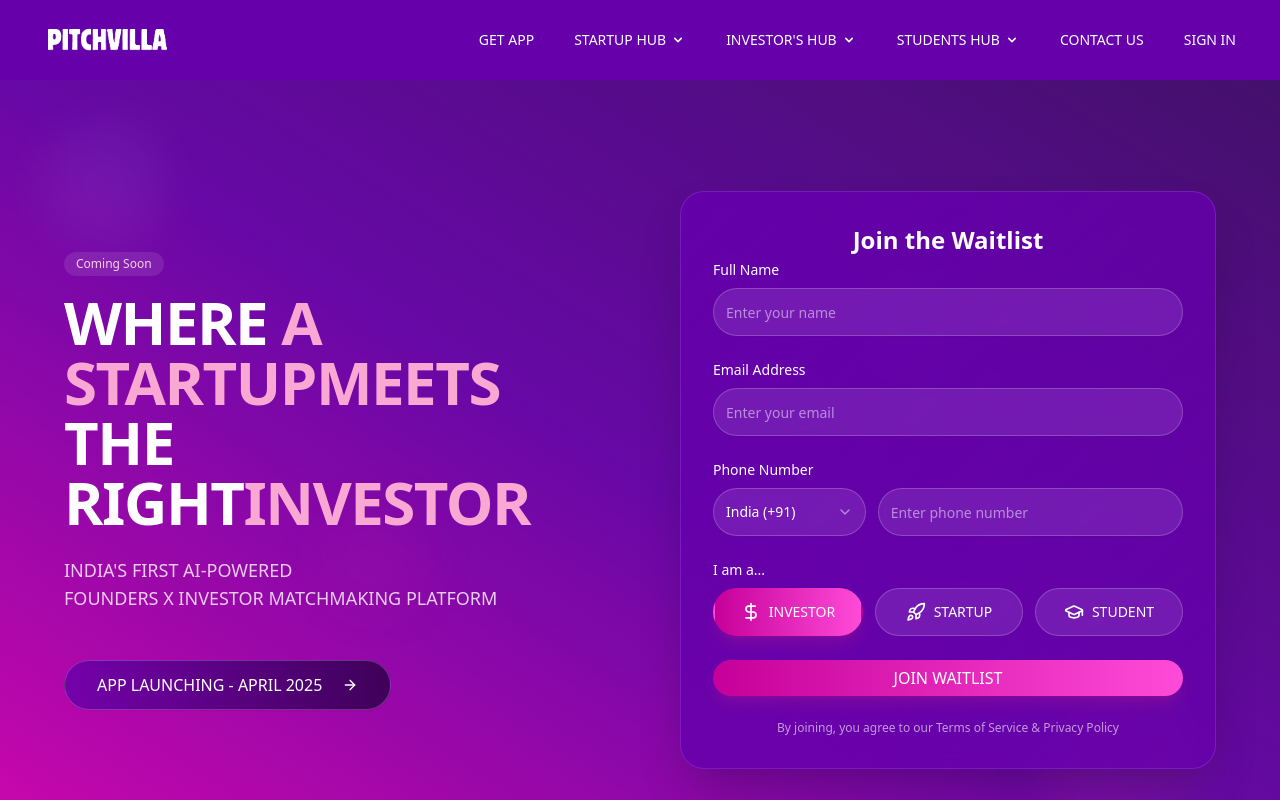
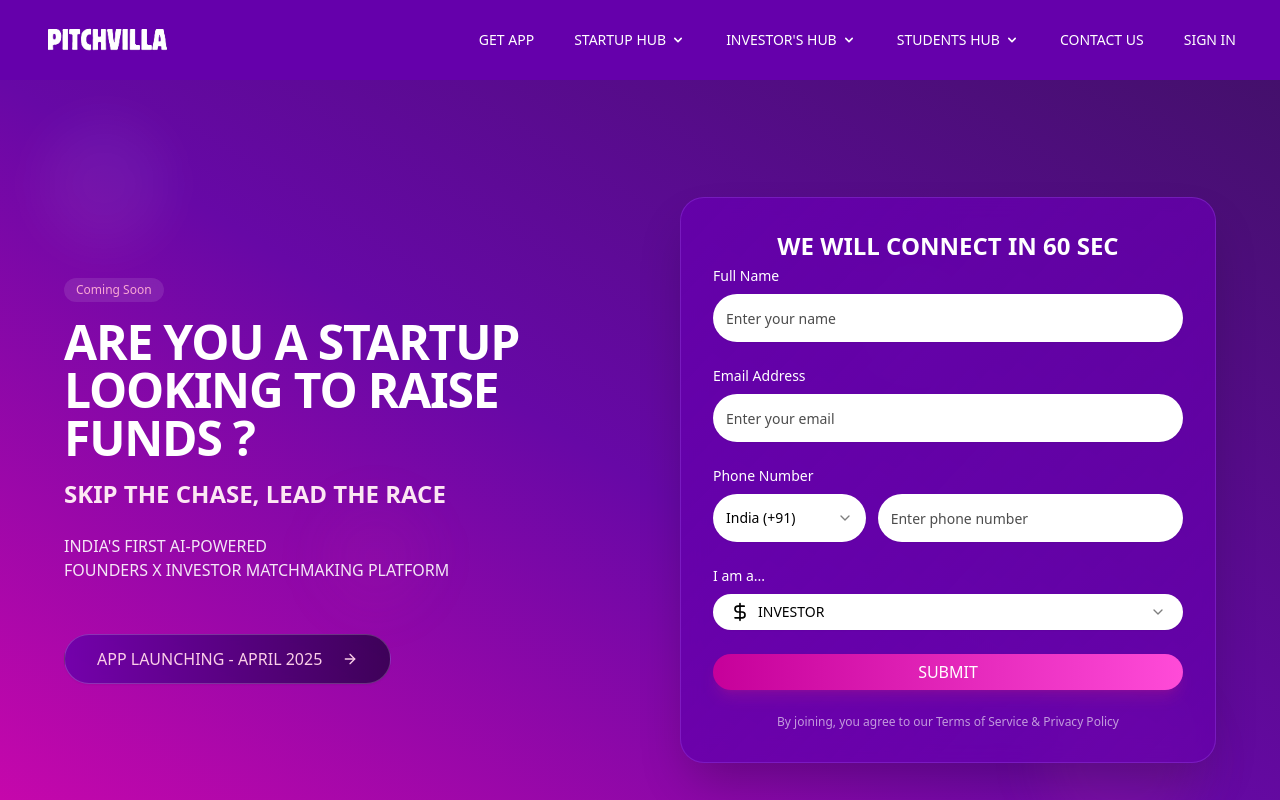
Before and after one commit to darshit890/pitchvilla-landing-page, a Next.js app: page / in a window 1280 px wide. Shown: the top 800 px of the page. Built offline with nearby package versions, Linux system fonts and the light colour scheme.

Commit message:
Update Hero.tsx

```diff
--- a/src/components/Hero.tsx
+++ b/src/components/Hero.tsx
@@ -106,29 +106,34 @@ export default function Hero() {
       <div className="container mx-auto max-w-6xl z-10">
         <div className="grid grid-cols-1 md:grid-cols-2 gap-8 md:gap-12 lg:gap-20 items-center">
           {/* Left Column - Mobile Optimized Heading */}
-          <div className="space-y-6 md:space-y-8 text-center md:text-left">
+          <div className="space-y-6 md:space-y-7 text-center md:text-left">
             <div className="mt-6 md:mt-0">
-              <div className="inline-block px-3 py-1 bg-white/10 backdrop-blur-sm rounded-full text-pink-200 text-xs font-medium mb-3 md:mb-4">
+              <div className="inline-block px-3 py-1 bg-white/10 backdrop-blur-sm rounded-full text-pink-300 text-xs font-medium mb-4">
                 Coming Soon
               </div>
-              <h1 className="text-3xl sm:text-4xl md:text-5xl lg:text-6xl text-white font-bold leading-tight tracking-tight">
-                WHERE <span className="text-pink-300">A STARTUP</span>
-                <br className="hidden xs:block" />
-                <span className="text-pink-300">MEETS</span> THE RIGHT
-                <br className="hidden xs:block" />
-                <span className="text-pink-300">INVESTOR</span>
+              <h1 className="text-3xl sm:text-4xl md:text-5xl lg:text-5xl text-white font-bold leading-tight tracking-tight mb-4">
+                ARE YOU A STARTUP
+                <br />
+                LOOKING TO RAISE FUNDS&nbsp;?
               </h1>
-              <p className="mt-4 md:mt-6 text-sm sm:text-base md:text-lg text-white/80 leading-relaxed font-light">
+              <p className="text-base sm:text-lg md:text-2xl text-pink-100 leading-relaxed font-semibold mb-6">
+                SKIP THE CHASE,&nbsp;
+                <br className="sm:hidden" />
+                 LEAD THE RACE
+              </p>
+              <p className="text-sm sm:text-base text-white/90 leading-relaxed font-light">
                 INDIA&apos;S FIRST AI-POWERED
-                <br className="hidden sm:block" />
-                FOUNDERS X INVESTOR MATCHMAKING PLATFORM
+                <br/>
+                FOUNDERS X INVESTOR&nbsp;
+                <br className="sm:hidden" />
+                MATCHMAKING PLATFORM
               </p>
             </div>
 
             <div>
               <Button
                 variant="outline"
-                className="mt-2 md:mt-4 bg-gradient-to-r from-[#6500AB]/80 to-[#290045]/80 backdrop-blur-sm text-white border border-white/20 hover:border-white/40 hover:from-[#6500AB] hover:to-[#290045] hover:text-white rounded-full px-6 py-5 md:px-8 md:py-6 text-sm sm:text-base group transition-all duration-300"
+                className="mt-4 md:mt-6 bg-gradient-to-r from-[#6500AB]/80 to-[#290045]/80 backdrop-blur-sm text-pink-200 border border-white/20 hover:border-white/40 hover:from-[#6500AB] hover:to-[#290045] hover:text-white rounded-full px-6 py-5 md:px-8 md:py-6 text-sm sm:text-base group transition-all duration-300"
               >
                 <span className="font-medium">APP LAUNCHING - APRIL 2025</span>
                 <ArrowRight className="ml-2 md:ml-3 h-4 w-4 md:h-5 md:w-5 group-hover:translate-x-2 transition-transform duration-300" />
@@ -138,7 +143,7 @@ export default function Hero() {
 
           {/* Right Column - Form Card */}
           <div className="bg-gradient-to-br from-[#6500AB]/90 to-[#6500AB]/70 backdrop-blur-md rounded-3xl shadow-2xl p-5 sm:p-6 md:p-8 border border-purple-500/30 transform transition-all duration-300 hover:shadow-purple-500/20">
-            <h2 className="text-xl md:text-2xl font-semibold text-white mb-1 text-center">Join the Waitlist</h2>
+  <h2 className="text-xl md:text-2xl font-semibold text-white mb-1 text-center">WE WILL CONNECT IN 60 SEC</h2>
   <form className="space-y-4 md:space-y-6" onSubmit={handleSubmit}>
     <div className="space-y-1 md:space-y-2">
       <Label
@@ -152,7 +157,7 @@ export default function Hero() {
         value={fullName}
         onChange={(e) => setFullName(e.target.value)}
         placeholder="Enter your name"
-                  className="bg-white/10 backdrop-blur-sm border border-white/20 h-10 md:h-12 rounded-full text-white placeholder:text-white/50 w-full focus:border-pink-400 focus:ring-pink-400/50 transition-all duration-300"
+        className="bg-white/100 backdrop-blur-sm border border-white/30 h-10 md:h-12 rounded-full text-black placeholder:text-black/70 w-full focus:border-pink-300 focus:ring-pink-300/50 transition-all duration-300"
       />
     </div>
 
@@ -169,7 +174,7 @@ export default function Hero() {
         value={email}
         onChange={(e) => setEmail(e.target.value)}
         placeholder="Enter your email"
-                  className="bg-white/10 backdrop-blur-sm border border-white/20 h-10 md:h-12 rounded-full text-white placeholder:text-white/50 w-full focus:border-pink-400 focus:ring-pink-400/50 transition-all duration-300"
+        className="bg-white/100 backdrop-blur-sm border border-white/30 h-10 md:h-12 rounded-full text-black placeholder:text-black/70 w-full focus:border-pink-300 focus:ring-pink-300/50 transition-all duration-300"
       />
     </div>
 
@@ -183,8 +188,8 @@ export default function Hero() {
       <div className="flex gap-2 md:gap-3">
         <div className="w-2/5 sm:w-1/3">
           <Select value={countryCode} onValueChange={setCountryCode}>
-                      <SelectTrigger className="bg-white/10 backdrop-blur-sm border border-white/20 h-10 md:h-12 rounded-full text-white w-full focus:border-pink-400">
-                        <SelectValue placeholder="Code" />
+            <SelectTrigger className="bg-white/100 backdrop-blur-sm border border-white/30 h-10 md:h-12 rounded-full text-black w-full focus:border-pink-300">
+              <SelectValue placeholder="Code" className="text-white/70" />
             </SelectTrigger>
             <SelectContent className="bg-[#44106C] border border-purple-500/30 text-white">
               {countryCodes.map((code) => (
@@ -201,7 +206,7 @@ export default function Hero() {
             value={phoneNumber}
             onChange={handlePhoneNumberChange}
             placeholder="Enter phone number"
-                      className="bg-white/10 backdrop-blur-sm border border-white/20 h-10 md:h-12 rounded-full text-white placeholder:text-white/50 w-full focus:border-pink-400 focus:ring-pink-400/50 transition-all duration-300"
+            className="bg-white/100 backdrop-blur-sm border border-white/30 h-10 md:h-12 rounded-full text-black placeholder:text-black/70 w-full focus:border-pink-300 focus:ring-pink-300/50 transition-all duration-300"
             type="tel"
             inputMode="numeric"
           />
@@ -214,41 +219,61 @@ export default function Hero() {
   <Label className="text-white text-sm font-medium block mb-1">
     I am a...
   </Label>
-                <div className="flex flex-col sm:flex-row gap-2 md:gap-3 w-full">
-                  <button
-                    type="button"
-                    onClick={() => setUserType("investor")}
-                    className={`flex items-center justify-center flex-1 py-2 md:py-3 px-3 md:px-4 rounded-full transition-all duration-300
-                      ${userType === "investor"
-                        ? "bg-gradient-to-r from-[#C6009A] to-[#FF4BD8] text-white border-2 border-transparent shadow-lg shadow-pink-600/20"
-                        : "bg-white/10 backdrop-blur-sm border border-white/20 text-white hover:bg-white/15"}`}
+  <Select
+    value={userType}
+    onValueChange={setUserType}
   >
+    <SelectTrigger
+      className="flex flex-1 py-2 md:py-3 px-3 md:px-4 rounded-full transition-all duration-300
+      bg-white/100 backdrop-blur-sm border border-white/80 text-black hover:bg-white/100"
+    >
+      <SelectValue placeholder="Select user type">
+        {userType === "investor" && (
+          <div className="flex items-center">
             <DollarSign className="h-4 w-4 md:h-5 md:w-5 mr-1 md:mr-2" />
             <span className="font-medium text-xs md:text-sm">INVESTOR</span>
-                  </button>
-                  <button
-                    type="button"
-                    onClick={() => setUserType("startup")}
-                    className={`flex items-center justify-center flex-1 py-2 md:py-3 px-3 md:px-4 rounded-full transition-all duration-300
-                      ${userType === "startup"
-                        ? "bg-gradient-to-r from-[#C6009A] to-[#FF4BD8] text-white border-2 border-transparent shadow-lg shadow-pink-600/20"
-                        : "bg-white/10 backdrop-blur-sm border border-white/20 text-white hover:bg-white/15"}`}
-                  >
+          </div>
+        )}
+        {userType === "startup" && (
+          <div className="flex items-center">
             <Rocket className="h-4 w-4 md:h-5 md:w-5 mr-1 md:mr-2" />
             <span className="font-medium text-xs md:text-sm">STARTUP</span>
-                  </button>
-                  <button
-                    type="button"
-                    onClick={() => setUserType("student")}
-                    className={`flex items-center justify-center flex-1 py-2 md:py-3 px-3 md:px-4 rounded-full transition-all duration-300
-                      ${userType === "student"
-                        ? "bg-gradient-to-r from-[#C6009A] to-[#FF4BD8] text-white border-2 border-transparent shadow-lg shadow-pink-600/20"
-                        : "bg-white/10 backdrop-blur-sm border border-white/20 text-white hover:bg-white/15"}`}
-                  >
+          </div>
+        )}
+        {userType === "student" && (
+          <div className="flex items-center">
             <GraduationCap className="h-4 w-4 md:h-5 md:w-5 mr-1 md:mr-2" />
             <span className="font-medium text-xs md:text-sm">STUDENT</span>
-                  </button>
           </div>
+        )}
+      </SelectValue>
+    </SelectTrigger>
+    <SelectContent
+      className="bg-[#6500AB] border border-purple-500/30 text-white"
+    >
+      <SelectItem
+        value="investor"
+        className="flex items-center cursor-pointer hover:bg-white/15 focus:bg-white/15"
+      >
+        <DollarSign className="h-4 w-4 md:h-5 md:w-5 mr-2" />
+        <span className="font-medium text-xs md:text-sm">INVESTOR</span>
+      </SelectItem>
+      <SelectItem
+        value="startup"
+        className="flex items-center cursor-pointer hover:bg-white/15 focus:bg-white/15"
+      >
+        <Rocket className="h-4 w-4 md:h-5 md:w-5 mr-2" />
+        <span className="font-medium text-xs md:text-sm">STARTUP</span>
+      </SelectItem>
+      <SelectItem
+        value="student"
+        className="flex items-center cursor-pointer hover:bg-white/15 focus:bg-white/15"
+      >
+        <GraduationCap className="h-4 w-4 md:h-5 md:w-5 mr-2" />
+        <span className="font-medium text-xs md:text-sm">STUDENT</span>
+      </SelectItem>
+    </SelectContent>
+  </Select>
 </div>
 
               <Button
@@ -257,7 +282,7 @@ export default function Hero() {
                 disabled={isSubmitting}
                 suppressHydrationWarning
               >
-                {isSubmitting ? "SUBMITTING..." : "JOIN WAITLIST"}
+                {isSubmitting ? "SUBMITTING..." : "SUBMIT"}
               </Button>
             </form>
 
```
Lines whose indentation alone changed are shown as unchanged.
